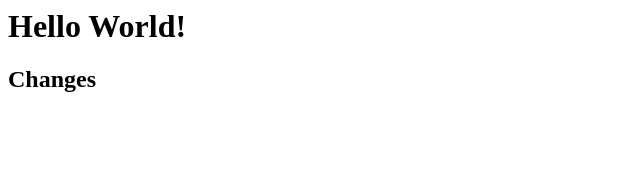
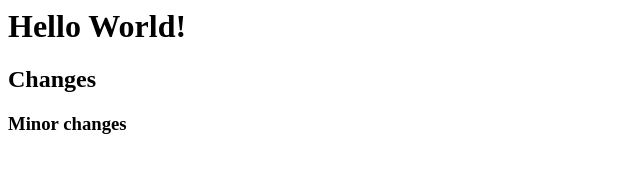
Before and after one commit to VictorMetzler/my-app, a plain HTML site: page teste-app/index.html in a window 1280 px wide. Shown: the whole page, without its empty margins (0-640 px from the left). Drawn offline with Linux system fonts and the light colour scheme.

Commit message:
last commit

```diff
--- a/teste-app/index.html
+++ b/teste-app/index.html
@@ -1,2 +1,3 @@
 <h1>Hello World!</h1>
 <h2>Changes</h2>
+<h3>Minor changes</h3>
```
